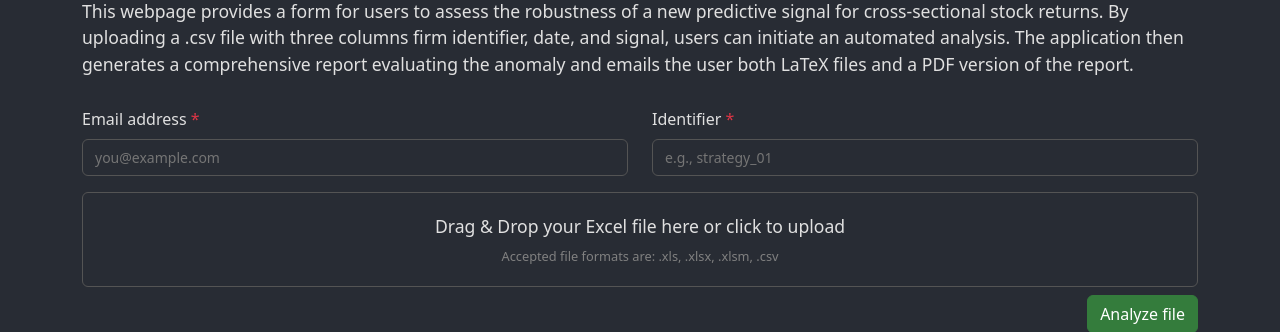
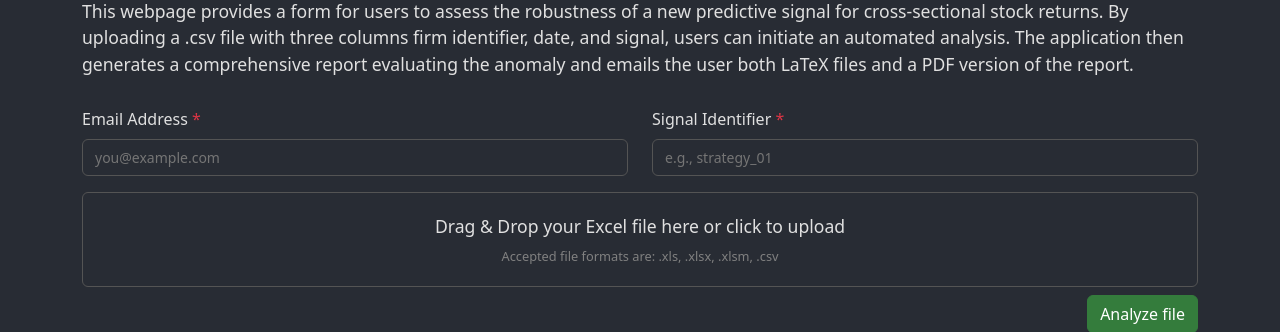
Before and after one commit to Proenchen/stock-market-protocol, a Flask app: page /upload in a window 1280 px wide. Shown: the part 239-571 px from the top of the page. Run offline with Flask 3, Linux system fonts and the light colour scheme.

Commit message:
Change textbox labels.

```diff
--- a/templates/upload.html
+++ b/templates/upload.html
@@ -64,7 +64,7 @@
             <div class="row mb-3">
                 <div class="col-md-6 mb-3">
                     <label for="user-email" class="form-label">
-                        Email address <span class="text-danger">*</span>
+                        Email Address <span class="text-danger">*</span>
                     </label>
                     <input type="email" class="textbox" id="user-email" name="user-email"
                         placeholder="you@example.com" required>
@@ -74,7 +74,7 @@
                 <!-- Identifier field -->
                 <div class="col-md-6 mb-3">
                     <label for="dataset-identifier" class="form-label">
-                        Identifier <span class="text-danger">*</span>
+                        Signal Identifier <span class="text-danger">*</span>
                     </label>
                     <input type="text" class="textbox" id="dataset-identifier" name="dataset-identifier"
                         placeholder="e.g., strategy_01" required>
```
